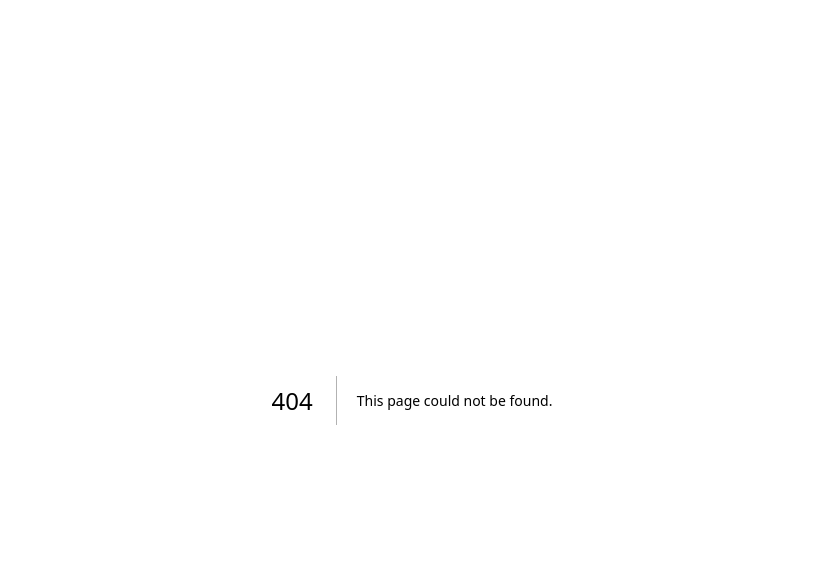
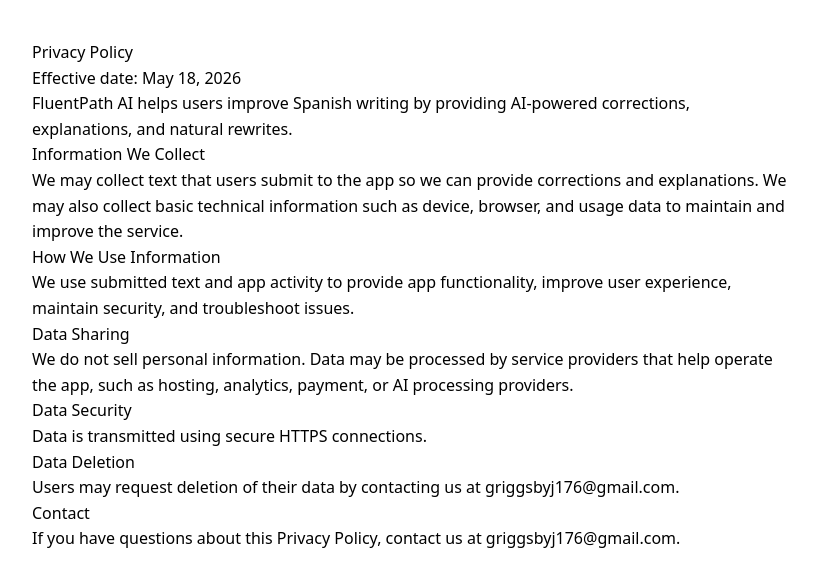
Before and after one commit to griggsbyj176-blip/fluentpath-ai-1, a Next.js app: page /privacy in a window 1280 px wide. Before the commit this address had no page. Shown: the top 586 px of the page, without its empty margins (228-1045 px from the left). Built offline with nearby package versions, Linux system fonts and the light colour scheme.

Commit message:
Add Privacy Policy page component

```diff
--- /dev/null
+++ b/app/privacy/page.tsx
@@ -0,0 +1,47 @@
+export default function PrivacyPolicy() {
+  return (
+    <main style={{ maxWidth: "800px", margin: "0 auto", padding: "40px 20px", lineHeight: "1.6" }}>
+      <h1>Privacy Policy</h1>
+      <p>Effective date: May 18, 2026</p>
+
+      <p>
+        FluentPath AI helps users improve Spanish writing by providing AI-powered corrections,
+        explanations, and natural rewrites.
+      </p>
+
+      <h2>Information We Collect</h2>
+      <p>
+        We may collect text that users submit to the app so we can provide corrections and explanations.
+        We may also collect basic technical information such as device, browser, and usage data to maintain
+        and improve the service.
+      </p>
+
+      <h2>How We Use Information</h2>
+      <p>
+        We use submitted text and app activity to provide app functionality, improve user experience,
+        maintain security, and troubleshoot issues.
+      </p>
+
+      <h2>Data Sharing</h2>
+      <p>
+        We do not sell personal information. Data may be processed by service providers that help operate
+        the app, such as hosting, analytics, payment, or AI processing providers.
+      </p>
+
+      <h2>Data Security</h2>
+      <p>
+        Data is transmitted using secure HTTPS connections.
+      </p>
+
+      <h2>Data Deletion</h2>
+      <p>
+        Users may request deletion of their data by contacting us at griggsbyj176@gmail.com.
+      </p>
+
+      <h2>Contact</h2>
+      <p>
+        If you have questions about this Privacy Policy, contact us at griggsbyj176@gmail.com.
+      </p>
+    </main>
+  );
+}
```
